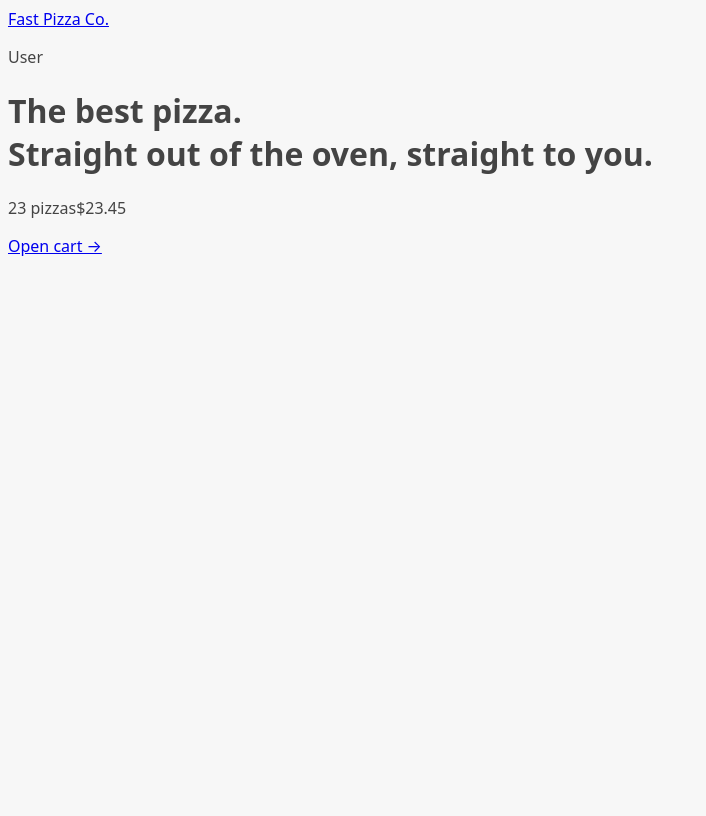
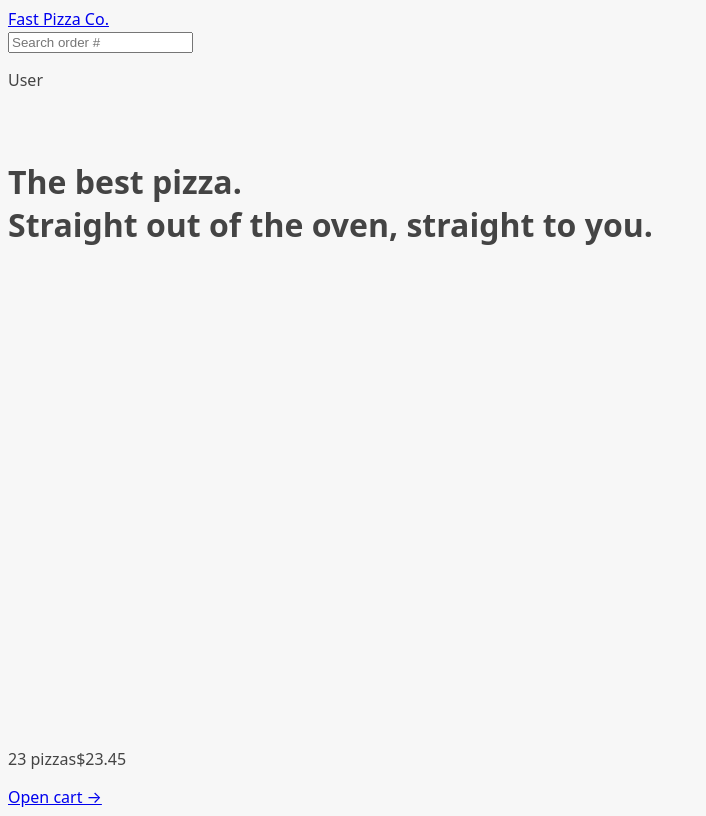
Before and after one commit to mahmoud-alhol/react-fast-pizza, a React (Vite) app: page / in a window 1280 px wide. Shown: the whole page, without its empty margins (0-706 px from the left). Built offline with nearby package versions, Linux system fonts and the light colour scheme.

Commit message:
added basic functionality with react router dom v6+

```diff
--- a/src/App.jsx
+++ b/src/App.jsx
@@ -1,20 +1,22 @@
 import { createBrowserRouter, RouterProvider } from "react-router-dom";
 import Home from "./ui/Home";
-import Menu from "./features/menu/Menu";
+import Menu, { loader as menuLoader } from "./features/menu/Menu";
 import Cart from "./features/cart/Cart";
-import CreateOrder from "./features/order/CreateOrder";
-import Order from "./features/order/Order";
+import CreateOrder, {action as createOrderAction} from "./features/order/CreateOrder";
+import Order, { loader as orderLoader } from "./features/order/Order";
 import AppLayout from "./ui/AppLayout";
+import Error from "./ui/Error";
 
 const router = createBrowserRouter([
   {
     element: <AppLayout />,
+    errorElement: <Error />,
     children: [
       { path: "/", element: <Home /> },
-      { path: "/menu", element: <Menu /> },
+      { path: "/menu", element: <Menu />, loader: menuLoader, errorElement: <Error /> },
       { path: "/cart", element: <Cart /> },
-      { path: "/order/new", element: <CreateOrder /> },
-      { path: "/order/:orderId", element: <Order /> },
+      { path: "/order/new", element: <CreateOrder />, action: createOrderAction },
+      { path: "/order/:orderId", element: <Order />, loader: orderLoader, errorElement: <Error /> },
     ],
   },
 ]);
--- a/src/features/menu/Menu.jsx
+++ b/src/features/menu/Menu.jsx
@@ -1,5 +1,23 @@
+import { useLoaderData } from "react-router-dom";
+import { getMenu } from "../../services/apiRestaurant";
+import MenuItem from "./MenuItem";
+
 function Menu() {
-  return <h1>Menu</h1>;
+  const menu = useLoaderData();
+  console.log("🚀 ~ Menu ~ menu:", menu);
+
+  return (
+    <ul>
+      {menu.map((pizza) => (
+        <MenuItem pizza={pizza} key={pizza.id} />
+      ))}
+    </ul>
+  );
+}
+
+export async function loader() {
+  const menu = await getMenu();
+  return menu;
 }
 
 export default Menu;
--- a/src/features/menu/MenuItem.jsx
+++ b/src/features/menu/MenuItem.jsx
@@ -1,3 +1,5 @@
+import { formatCurrency } from "../../utils/helpers";
+
 function MenuItem({ pizza }) {
   const { id, name, unitPrice, ingredients, soldOut, imageUrl } = pizza;
 
@@ -8,7 +10,7 @@ function MenuItem({ pizza }) {
         <p>{name}</p>
         <p>{ingredients.join(', ')}</p>
         <div>
-          {!soldOut ? <p>{formatCurrency(unitPrice)}</p> : <p>Sold out</p>}
+          {!soldOut ? <p>{formatCurrency (unitPrice)}</p> : <p>Sold out</p>}
         </div>
       </div>
     </li>
--- a/src/features/order/CreateOrder.jsx
+++ b/src/features/order/CreateOrder.jsx
@@ -1,10 +1,10 @@
 import { useState } from "react";
+import { Form, redirect, useActionData, useNavigate } from "react-router-dom";
+import { createOrder } from "../../services/apiRestaurant";
 
 // https://uibakery.io/regex-library/phone-number
 const isValidPhone = (str) =>
-  /^\+?\d{1,4}?[-.\s]?\(?\d{1,3}?\)?[-.\s]?\d{1,4}[-.\s]?\d{1,4}[-.\s]?\d{1,9}$/.test(
-    str
-  );
+  /^\+?\d{1,4}?[-.\s]?\(?\d{1,3}?\)?[-.\s]?\d{1,4}[-.\s]?\d{1,4}[-.\s]?\d{1,9}$/.test(str);
 
 const fakeCart = [
   {
@@ -32,13 +32,19 @@ const fakeCart = [
 
 function CreateOrder() {
   // const [withPriority, setWithPriority] = useState(false);
+
+  const navigation = useNavigate();
+  const isSubmitting = navigation.state === "submitting";
+
+  const formErrors = useActionData();
+
   const cart = fakeCart;
 
   return (
     <div>
       <h2>Ready to order? Let&apos;s go!</h2>
 
-      <form>
+      <Form method="POST">
         <div>
           <label>First Name</label>
           <input type="text" name="customer" required />
@@ -49,6 +55,7 @@ function CreateOrder() {
           <div>
             <input type="tel" name="phone" required />
           </div>
+          {formErrors?.phone && <p>{formErrors.phone}</p>}
         </div>
 
         <div>
@@ -70,11 +77,28 @@ function CreateOrder() {
         </div>
 
         <div>
-          <button>Order now</button>
+          <input type="hidden" name="cart" value={JSON.stringify(cart)} />
+          <button disabled={isSubmitting}>{isSubmitting ? "Placing order..." : "Order now"}</button>
         </div>
-      </form>
+      </Form>
     </div>
   );
 }
 
+export async function action({ request }) {
+  const formData = await request.formData();
+  const data = Object.fromEntries(formData);
+  const order = { ...data, cart: JSON.parse(data.cart), priority: data.priority === "on" };
+
+  const errors = {};
+  if (!isValidPhone(order.phone))
+    errors.phone = "Please enter the correct phone number, we might need it to contact you";
+
+  if (Object.keys(errors).length > 0) return errors;
+
+  const newOrder = await createOrder(order);
+
+  return redirect(`/order/${newOrder.id}`);
+}
+
 export default CreateOrder;
--- a/src/features/order/Order.jsx
+++ b/src/features/order/Order.jsx
@@ -1,10 +1,7 @@
 // Test ID: IIDSAT
 
-import {
-  calcMinutesLeft,
-  formatCurrency,
-  formatDate,
-} from "../../utils/helpers";
+import { getOrder } from "../../services/apiRestaurant";
+import { calcMinutesLeft, formatCurrency, formatDate } from "../../utils/helpers";
 
 const order = {
   id: "ABCDEF",
@@ -43,15 +40,7 @@ const order = {
 
 function Order() {
   // Everyone can search for all orders, so for privacy reasons we're gonna gonna exclude names or address, these are only for the restaurant staff
-  const {
-    id,
-    status,
-    priority,
-    priorityPrice,
-    orderPrice,
-    estimatedDelivery,
-    cart,
-  } = order;
+  const { id, status, priority, priorityPrice, orderPrice, estimatedDelivery, cart } = order;
   const deliveryIn = calcMinutesLeft(estimatedDelivery);
 
   return (
@@ -83,4 +72,9 @@ function Order() {
   );
 }
 
+export async function loader({ params }) {
+  const order = await getOrder(params.orderId);
+  return order;
+}
+
 export default Order;
--- /dev/null
+++ b/src/features/order/SearchOrder.jsx
@@ -0,0 +1,27 @@
+import { useState } from "react";
+import { useNavigate } from "react-router-dom";
+
+function SearchOrder() {
+  const [query, setQuery] = useState("");
+  const navigate = useNavigate();
+
+  function handleSubmit(e) {
+    e.preventDefault();
+    if (!query) return;
+    navigate(`/order/${query}`);
+    setQuery("");
+  }
+
+  return (
+    <form onSubmit={handleSubmit}>
+      <input
+        type="text"
+        placeholder="Search order #"
+        value={query}
+        onChange={(e) => setQuery(e.target.value)}
+      />
+    </form>
+  );
+}
+
+export default SearchOrder;
--- a/src/ui/AppLayout.jsx
+++ b/src/ui/AppLayout.jsx
@@ -1,10 +1,15 @@
-import { Outlet } from "react-router-dom";
+import { Outlet, useNavigation } from "react-router-dom";
 import CartOverview from "../features/cart/CartOverview";
 import Header from "./Header";
+import Loader from "./Loader";
 
 function AppLayout() {
+  const navigation = useNavigation();
+  const isLoading = navigation.state === "loading";
+
   return (
-    <div>
+    <div className="layout">
+      {isLoading && <Loader />}
       <Header />
       <main>
         <Outlet />
--- a/src/ui/Error.jsx
+++ b/src/ui/Error.jsx
@@ -1,15 +1,15 @@
-import { useNavigate } from 'react-router-dom';
+import { useNavigate, useRouteError } from "react-router-dom";
 
-function NotFound() {
+function Error() {
   const navigate = useNavigate();
-
+  const error = useRouteError();
   return (
     <div>
       <h1>Something went wrong 😢</h1>
-      <p>%MESSAGE%</p>
+      <p>{error.data || error.message}</p>
       <button onClick={() => navigate(-1)}>&larr; Go back</button>
     </div>
   );
 }
 
-export default NotFound;
+export default Error;
--- a/src/ui/Header.jsx
+++ b/src/ui/Header.jsx
@@ -1,11 +1,14 @@
-import { Link } from "react-router-dom"
+import { Link } from "react-router-dom";
+import SearchOrder from "../features/order/SearchOrder";
 
 function Header() {
   return (
-<header>
-<Link to= "/" >Fast Pizza Co.</Link>
-<p>User</p>
-</header>
-)}
+    <header>
+      <Link to="/">Fast Pizza Co.</Link>
+      <SearchOrder />
+      <p>User</p>
+    </header>
+  );
+}
 
-export default Header
+export default Header;
--- /dev/null
+++ b/src/ui/Loader.jsx
@@ -0,0 +1,7 @@
+function Loader() {
+  return (
+    <div className="loader"></div>
+  )
+}
+
+export default Loader
```
